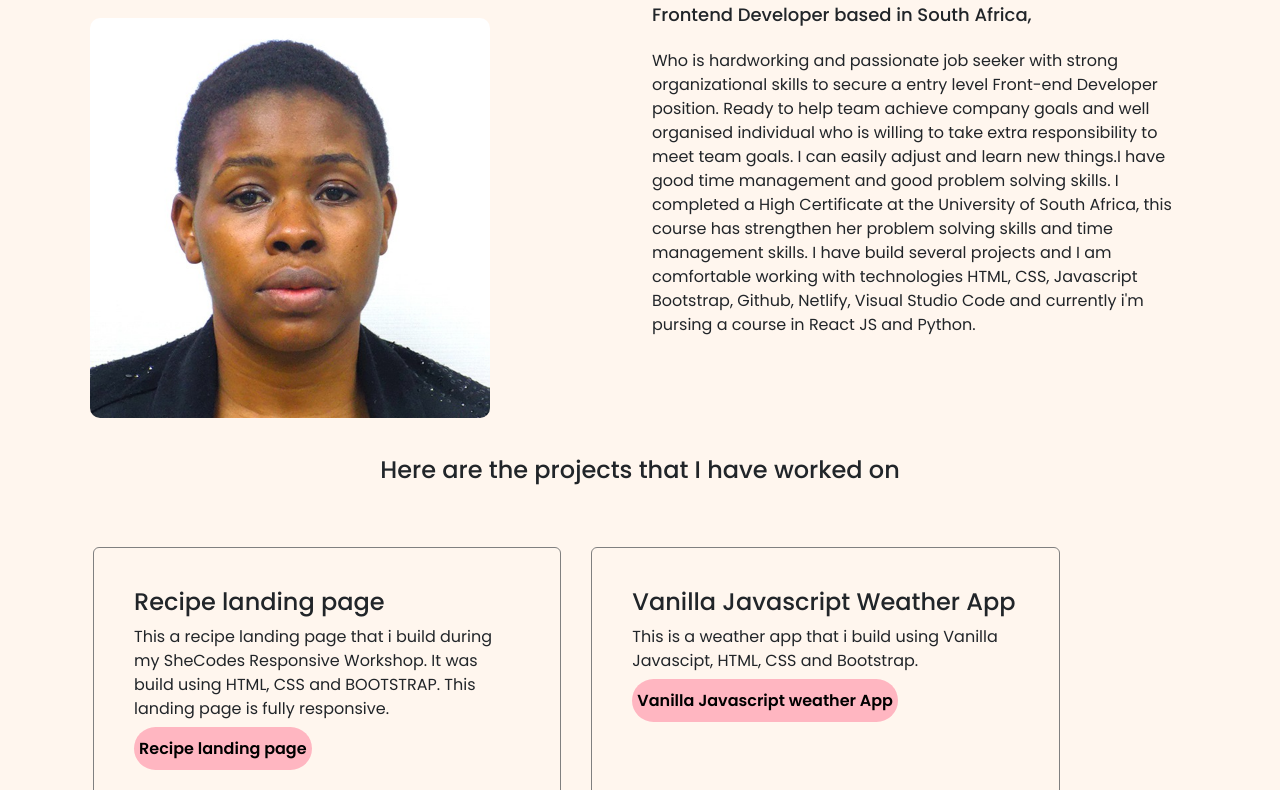
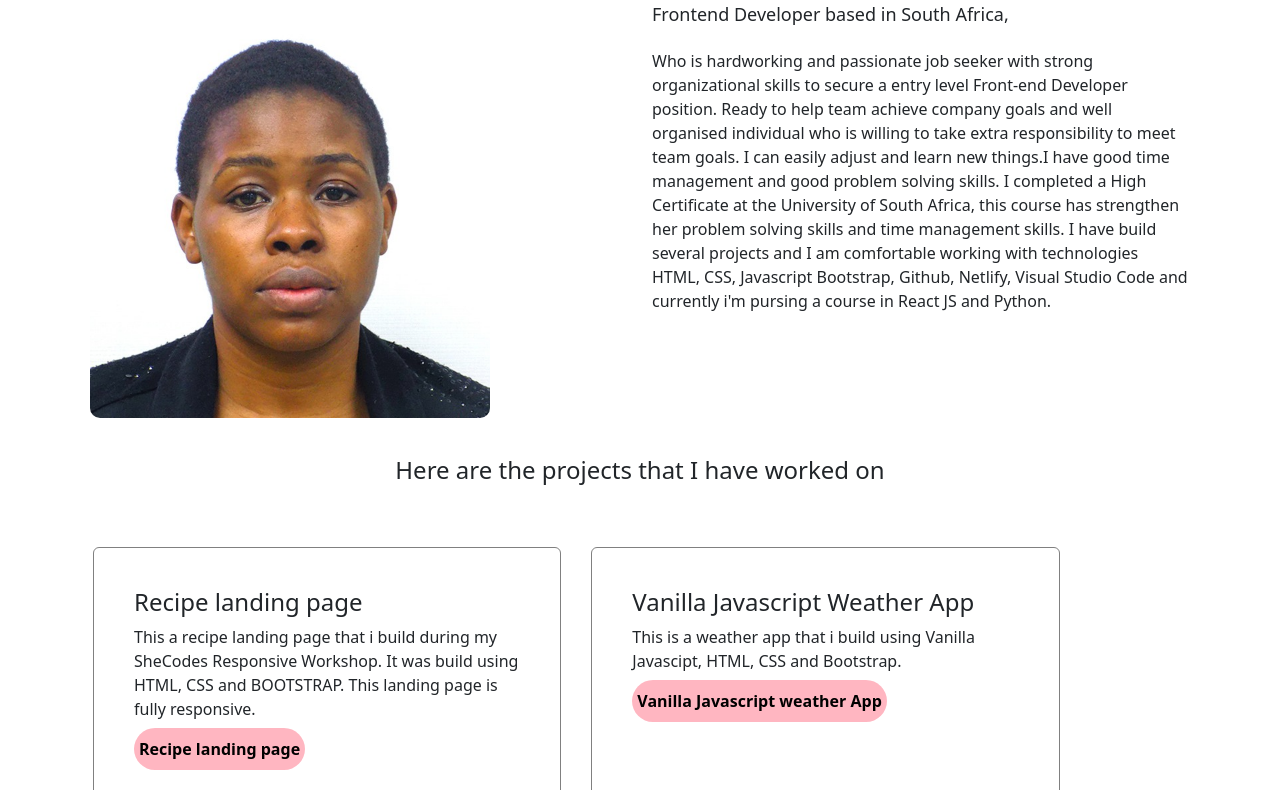
Before and after one commit to Tarirohope/priscila-portfolio, a plain HTML site: page index.html in a window 1280 px wide. Shown: the part 221-1011 px from the top of the page. Drawn offline with nearby package versions, Linux system fonts and the light colour scheme.

Commit message:
Update about.css

```diff
--- a/about.css
+++ b/about.css
@@ -1,4 +1,4 @@
-.portfolio {
+.body {
   font-family: "Poppins", sans-serif;
   background-color: #fff6ee;
 }
```
